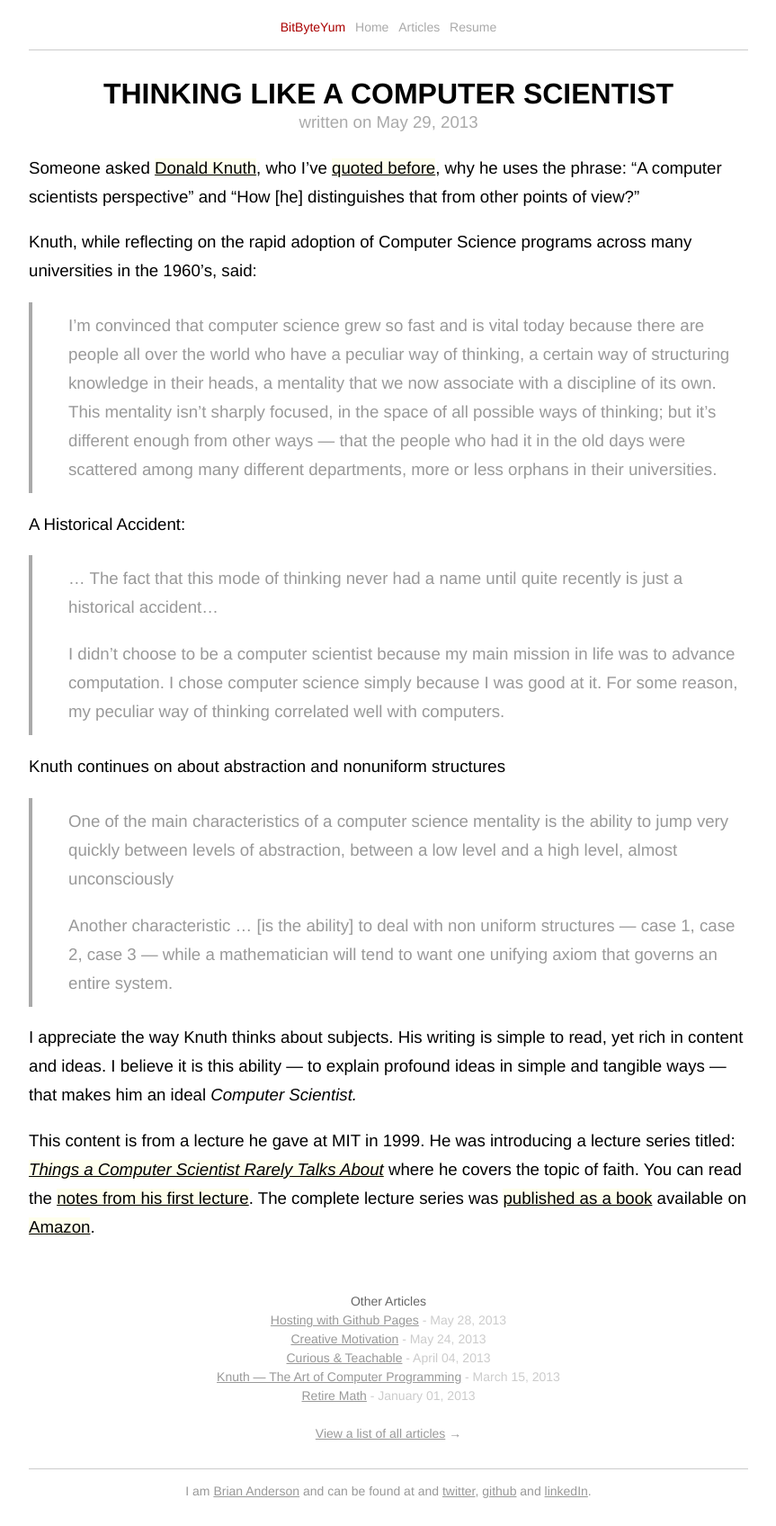
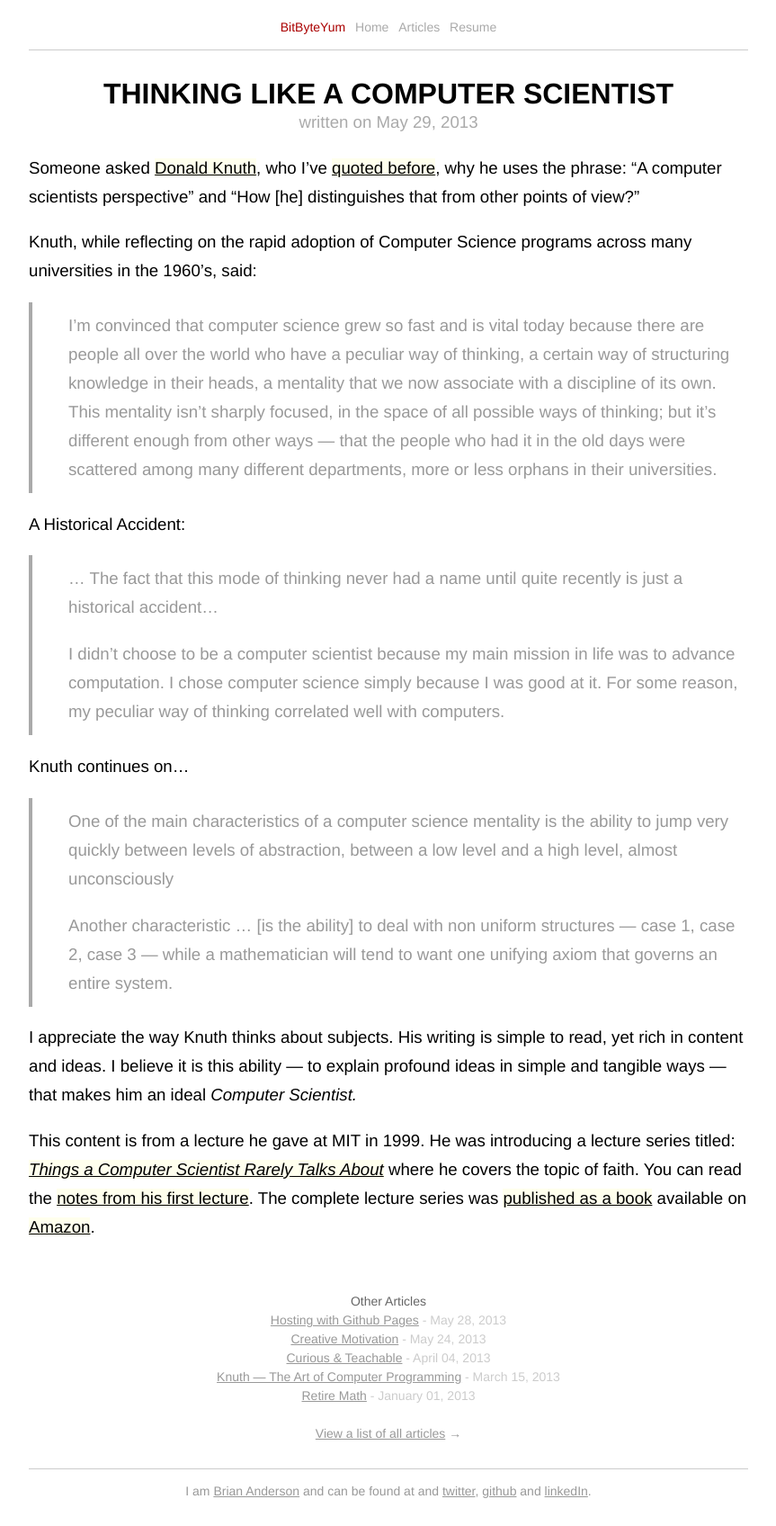
Before and after one commit to banderson623/banderson623.github.com, a Jekyll site: the page built from _posts/2013-05-29-knuth-on-thinking.md, in a window 1280 px wide. Shown: the whole page at 90% size, without its empty margins (208-1071 px from the left). Built offline with Jekyll 4.4.1, drawn with Linux system fonts in a browser that asks for light colours.

Commit message:
another small change

```diff
--- a/_posts/2013-05-29-knuth-on-thinking.md
+++ b/_posts/2013-05-29-knuth-on-thinking.md
@@ -18,7 +18,7 @@ A Historical Accident:
 
 > I didn't choose to be a computer scientist because my main mission in life was to advance computation. I chose computer science simply because I was good at it. For some reason, my peculiar way of thinking correlated well with computers.
 
-Knuth continues on about abstraction and nonuniform structures
+Knuth continues on...
 
 > One of the main characteristics of a computer science mentality is the ability to jump very quickly between levels of abstraction, between a low level and a high level, almost unconsciously
 
```
